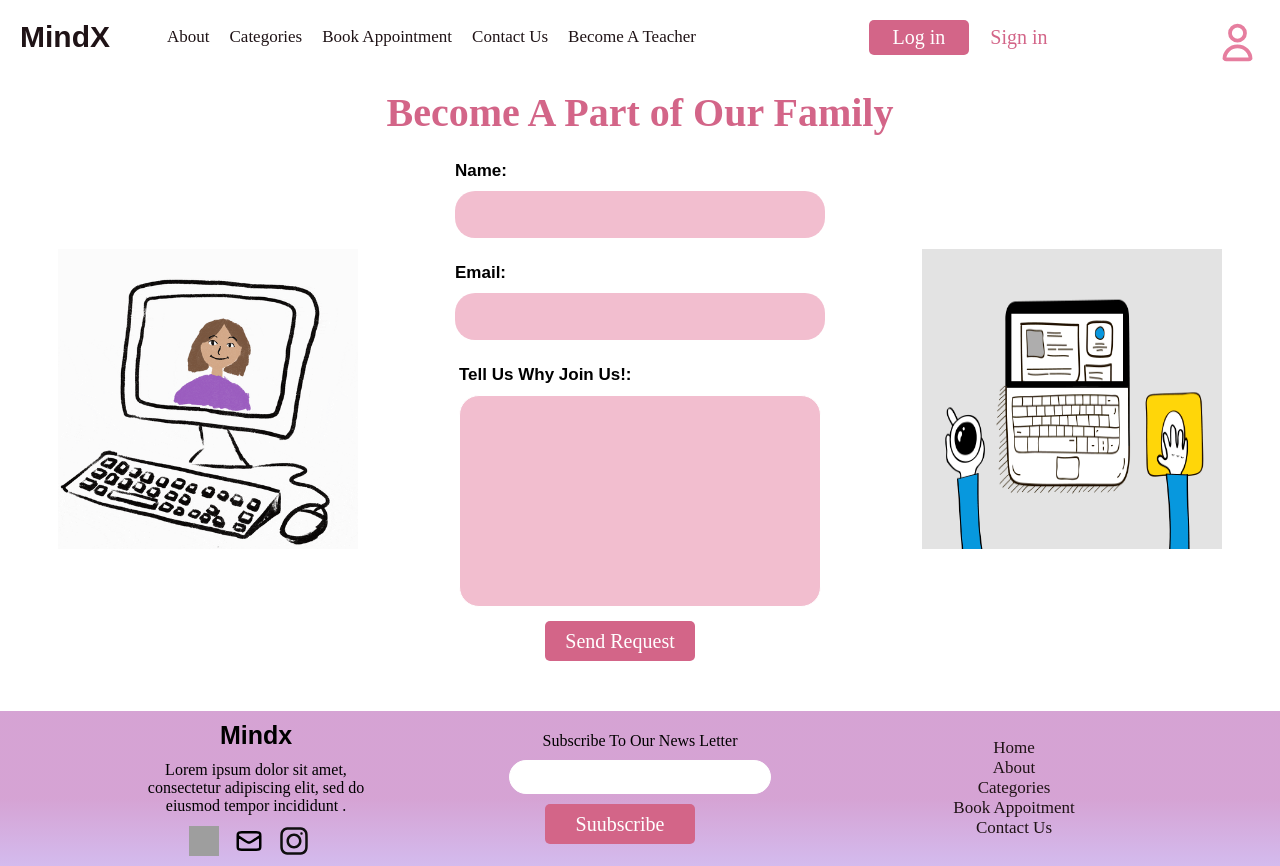
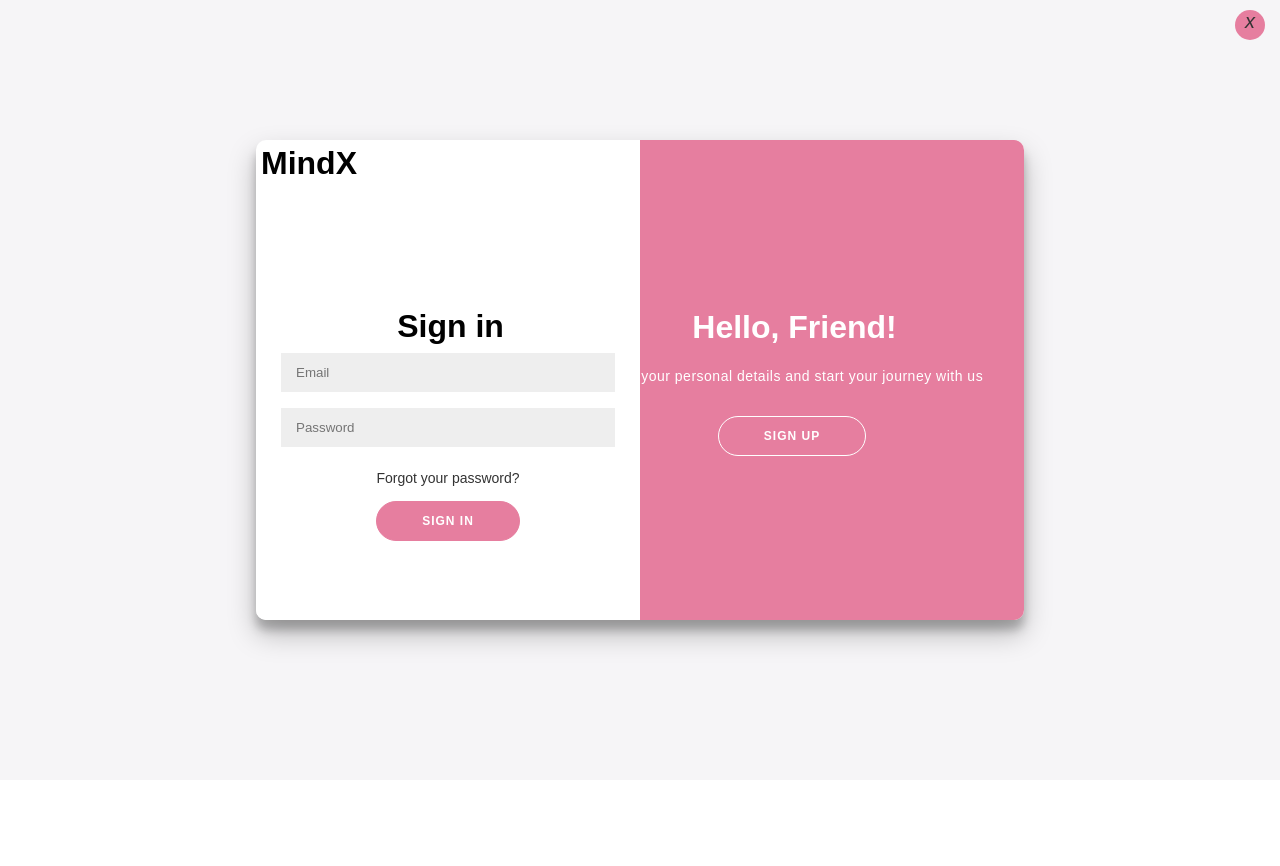
Before and after one commit to rasha-taher/ELearning_Front_End, a React (Create React App) app: page /SignIn in a window 1280 px wide. After the commit the page ends 830 px from the top, so only its background shows below. Built offline with nearby package versions, Linux system fonts and the light colour scheme; grey boxes are pictures that could not be loaded.

Commit message:
added all the necessary routing

```diff
--- a/src/App.js
+++ b/src/App.js
@@ -1,18 +1,26 @@
 import HomePage from "./HomePage";
 import ProfilePage from "./ProfilePage";
-//import SignIn from "./Components/Signin-up.jsx";
+import SignIn from "./Components/Signin-up.jsx";
 import Appoitments from "./Appoitments.js";
 import './styles/responsive.css'
 import BecomeATeacher from "./Components/BecomeATeacher";
-
+import About from "./Components/about";
+import Contact from "./Components/Contact";
+import { BrowserRouter, Routes, Route } from "react-router-dom";
 function App() {
   return (
     <div className="App">
-     <BecomeATeacher/>
-      {/* <HomePage/> */}
-      {/* <ProfilePage /> */}
-      {/* <SignIn /> */}
-     {/* <Appoitments /> */}
+      <BrowserRouter>
+      <Routes>
+         <Route path="/" element={<HomePage />}></Route>
+          <Route path="ProfilePage" element={<ProfilePage/>} />
+          <Route path="About" element={<About/>} />
+          <Route path="Contact" element={<Contact/>} />
+         <Route path="SignIn" element={<SignIn/>} />
+         <Route path="Appoitments" element={<Appoitments/>} />
+         <Route path="BecomeATeacher" element={<BecomeATeacher/>} />
+         </Routes>
+         </BrowserRouter>
     </div>
   );
 }
--- a/src/Appoitments.js
+++ b/src/Appoitments.js
@@ -6,9 +6,7 @@ import Footer from "./Components/Footer";
 function Appoitments() {
   return (
     <div className="Appoitments">
-      <div className="home-container">
         <Header />
-      </div>
       <OurTeacher />
       <Appoitment />
       <Footer />
--- a/src/Components/BecomeATeacher.jsx
+++ b/src/Components/BecomeATeacher.jsx
@@ -18,7 +18,7 @@ const BecomeATeacher = () => {
             </div>
             <div className="apply-form">
                 <div>
-          <p className="user-info">Name: </p>
+          <p className="user-info"> Full Name: </p>
               <input type="text" className="user-input f "></input>
               </div>
               <div>
@@ -26,7 +26,7 @@ const BecomeATeacher = () => {
               <input type="text" className="user-input f"></input>
               </div>
               <div>
-              <p className="user-info">Tell Us Why Join Us!: </p>
+              <p className="user-info">Tell Us Why Join Us!</p>
               <textarea type="text" className='text-input' />
               </div>
               <div>
--- a/src/Components/Header.jsx
+++ b/src/Components/Header.jsx
@@ -1,7 +1,7 @@
 import React, { useState } from "react";
 import "../styles/header.css";
 import icon from "../images/user.svg";
-
+import { Link } from "react-router-dom";
 const Header = () => {
   const [isOpen, setIsOpen] = useState(false);
 
@@ -14,7 +14,9 @@ const Header = () => {
       <div className="menu-container">
         <div className={`menu ${isOpen ? "open" : ""}`}>
           <div className="logo-class">
-          <h1 className="logo">MindX</h1>
+            <Link to="/" className="logo">
+              MindX
+            </Link>
           </div>
           <div className="burger" onClick={toggleMenu}>
             <div className="line"></div>
@@ -24,32 +26,39 @@ const Header = () => {
           <div className={`menu-links ${isOpen ? "open" : ""}`}>
             <ul className="menu-ul">
               <li className="menu-li">
-              <a href="#about">About</a>
+                <Link to="/About">About</Link>
               </li>
               <li className="menu-li">
-              <a href="#">Categories </a>
+                <Link href="#">Categories </Link>
               </li>
               <li className="menu-li">
-              <a href="#"> Book Appointment </a>
+                <Link to="/Appoitments"> Book Appointment </Link>
               </li>
               <li className="menu-li">
-              <a href="#contact"> Contact Us </a>
+                <Link to="#Contact"> Contact Us </Link>
               </li>
               <li className="menu-li">
-              <a href="#"> Become A Teacher </a>
+                <Link to="/BecomeATeacher"> Become A Teacher </Link>
               </li>
             </ul>
           </div>
-
         </div>
         <div className="buttons">
-          <button className="login-bt common-button">Log in </button>
-          <button className="signin-bt common-button">Sign in </button>
+          <Link to="/SignIn">
+            {" "}
+            <button className="login-bt common-button"> Sign In </button>
+          </Link>
+          <Link to="/SignIn/#signUp">
+            {" "}
+            <button className="signin-bt common-button"> Log In </button>
+          </Link>
         </div>
         <div className="profile">
+          {" "}
+          <Link to="/ProfilePage">
             <img src={icon} className="icon" />
+          </Link>
         </div>
-
       </div>
     </div>
   );
--- a/src/Components/Hero.jsx
+++ b/src/Components/Hero.jsx
@@ -5,7 +5,6 @@ import myGif from '../images/ams.gif'
 const Hero = () => {
   return (
     <div className="home-container">
-      <Header />
       <div id="hero">
       <div className="inside-home">
         <div className="inside-left-home">
--- a/src/Components/Signin-up.jsx
+++ b/src/Components/Signin-up.jsx
@@ -1,7 +1,7 @@
 import React from "react";
 import "../styles/signin.css";
 import "../styles/F_responsive.css";
-
+import { Link } from "react-router-dom";
 function SignIn() {
   const handleSignUpClick = () => {
     const container = document.getElementById("container");
@@ -14,22 +14,22 @@ function SignIn() {
   };
 
   return (
-    <div className="signin">
+    <div className="signin" id="signin">
       <div class="close-icon">
-        <i class="fas fa-times">x</i>
+      <Link to="/">   <i class="fas fa-times">x</i></Link>
       </div>
       <div className="container" id="container">
         <div className="form-container sign-up-container">
-          <form action="#">
-            <h1>Create Account</h1>
-            <input type="text" placeholder="Name" />
-            <input type="email" placeholder="Email" />
-            <input type="password" placeholder="Password" />
+          <form action="#"  className="sign-form">
+            <h1 className="cr-h1">Create Account</h1>
+            <input type="text" placeholder="Name" className="sign-input"/>
+            <input type="email" placeholder="Email"className="sign-input" />
+            <input type="password" placeholder="Password" className="sign-input"/>
             <br />
-            <button>Sign Up</button>
+            <button className="btn-signin">Sign Up</button>
             <div className="sign">
               {" "}
-              <p>
+              <p className="sign-p ">
                 Click here from
                 <a className="Sign" onClick={handleSignInClick}>
                   Sign In
@@ -40,14 +40,14 @@ function SignIn() {
         </div>
         <div className="form-container sign-in-container">
           <h1 className="mind">MindX</h1>
-          <form action="#">
-            <h1>Sign in</h1>
-            <input type="email" placeholder="Email" />
-            <input type="password" placeholder="Password" />
+          <form action="#" className="sign-form">
+            <h1 className="cr-h1">Sign in</h1>
+            <input type="email" placeholder="Email" className="sign-input"/>
+            <input type="password" placeholder="Password"  className="sign-input"/>
             <a href="#">Forgot your password?</a>
-            <button>Sign In</button>
+            <button className="btn-signin" >Sign In</button>
             <div className="sign">
-              <p>
+              <p className="sign-p">
                 Click here from
                 <a className="Sign" onClick={handleSignUpClick}>
                   Sign Up
@@ -61,17 +61,17 @@ function SignIn() {
             <h1 className="mind">MindX</h1>
             <div className="overlay-panel overlay-left">
               <h1>Welcome Back!</h1>
-              <p>
+              <p className="sign-p ">
                 To stay connected with us, please login with your personal info
               </p>
-              <button className="ghost" id="signIn" onClick={handleSignInClick}>
+              <button className="ghost btn-signin" id="signIn" onClick={handleSignInClick}>
                 Sign In
               </button>
             </div>
             <div className="overlay-panel overlay-right">
               <h1>Hello, Friend!</h1>
-              <p>Enter your personal details and start your journey with us</p>
-              <button className="ghost" id="signUp" onClick={handleSignUpClick}>
+              <p className="sign-p ">Enter your personal details and start your journey with us</p>
+              <button className="ghost btn-signin" id="signUp" onClick={handleSignUpClick}>
                 Sign Up
               </button>
             </div>
--- a/src/Components/UserProfile.jsx
+++ b/src/Components/UserProfile.jsx
@@ -6,9 +6,8 @@ import image from "../images/image.jpg";
 const UserProfile = () => {
   return (
     <div>
-      <div className="home-container">
         <Header />
-      </div>
+
       <div className="user-container">
         <img src={image} className="user-image"></img>
         <p className="user-info"> User's ID</p>
--- a/src/HomePage.js
+++ b/src/HomePage.js
@@ -3,10 +3,12 @@ import About from "./Components/about"
 import PopularCoursePage from "./Components/PopularCoursePage"
 import Contact from "./Components/Contact"
 import Footer from "./Components/Footer";
+import Header from "./Components/Header";
 
 function Home() {
   return (
     <div className="Home">
+      <Header/>
         <Hero/>
         <About/>
         <PopularCoursePage/>
--- a/src/styles/header.css
+++ b/src/styles/header.css
@@ -2,6 +2,9 @@
   margin: 0;
   padding: 0;
   font-family: Itim, sans-serif;
+}
+#menu{
+  background: rgba(203, 140, 201, 0.8) ;
 }
 .menu-container{
   display: flex;
--- a/src/styles/hero.css
+++ b/src/styles/hero.css
@@ -1,13 +1,10 @@
-* {
-  font-family: Itim;
-}
 #hero{
   display: flex;
   justify-content: center;
   align-items: center;
 }
 .home-container {
-  background: linear-gradient(
+  background-color: linear-gradient(
     180deg,
     rgba(203, 140, 201, 0.8) 56.25%,
     rgba(170, 121, 221, 0.51) 100%
--- a/src/styles/responsive.css
+++ b/src/styles/responsive.css
@@ -34,6 +34,7 @@
   }
   .menu-links.open {
     display: flex;
+    width: 250px;
   }
 
   .menu-li {
--- a/src/styles/signin.css
+++ b/src/styles/signin.css
@@ -1,9 +1,4 @@
-
-* {
-	box-sizing: border-box;
-}
-
-body {
+.signin {
 	background: #f6f5f7;
 	display: flex;
 	justify-content: center;
@@ -18,7 +13,7 @@ body {
 display: none;
 }
 
-h1 {
+.cr-h1 {
 	font-weight: bold;
 	margin: 0;
 }
@@ -27,7 +22,7 @@ h2 {
 	text-align: center;
 }
 
-p {
+.sign-p {
 	font-size: 14px;
 	font-weight: 100;
 	line-height: 20px;
@@ -46,7 +41,7 @@ a {
 	margin: 15px 0;
 }
 
-button {
+.btn-signin {
 	border-radius: 20px;
 	border: 1px solid #E67E9F;
 	background-color: #E67E9F;
@@ -59,20 +54,20 @@ button {
 	transition: transform 80ms ease-in;
 }
 
-button:active {
+.btn-signin:active {
 	transform: scale(0.95);
 }
 
-button:focus {
+.btn-signin:focus {
 	outline: none;
 }
 
-button.ghost {
+.ghost {
 	background-color: transparent;
 	border-color: #FFFFFF;
 }
 
-form {
+.sign-form {
 	background-color: #FFFFFF;
 	display: flex;
 	align-items: center;
@@ -83,7 +78,7 @@ form {
 	text-align: center;
 }
 
-input {
+.sign-input {
 	background-color: #eee;
 	border: none;
 	padding: 12px 15px;
@@ -216,10 +211,10 @@ h1{
 	transform: translateX(20%);
 }
 
-button:hover{
+.btn-signin:hover{
     transform:scale(1.5);
 }
-button {
+.btn-signin {
     cursor: pointer;
 }
 
```
Lines whose indentation alone changed are shown as unchanged.
